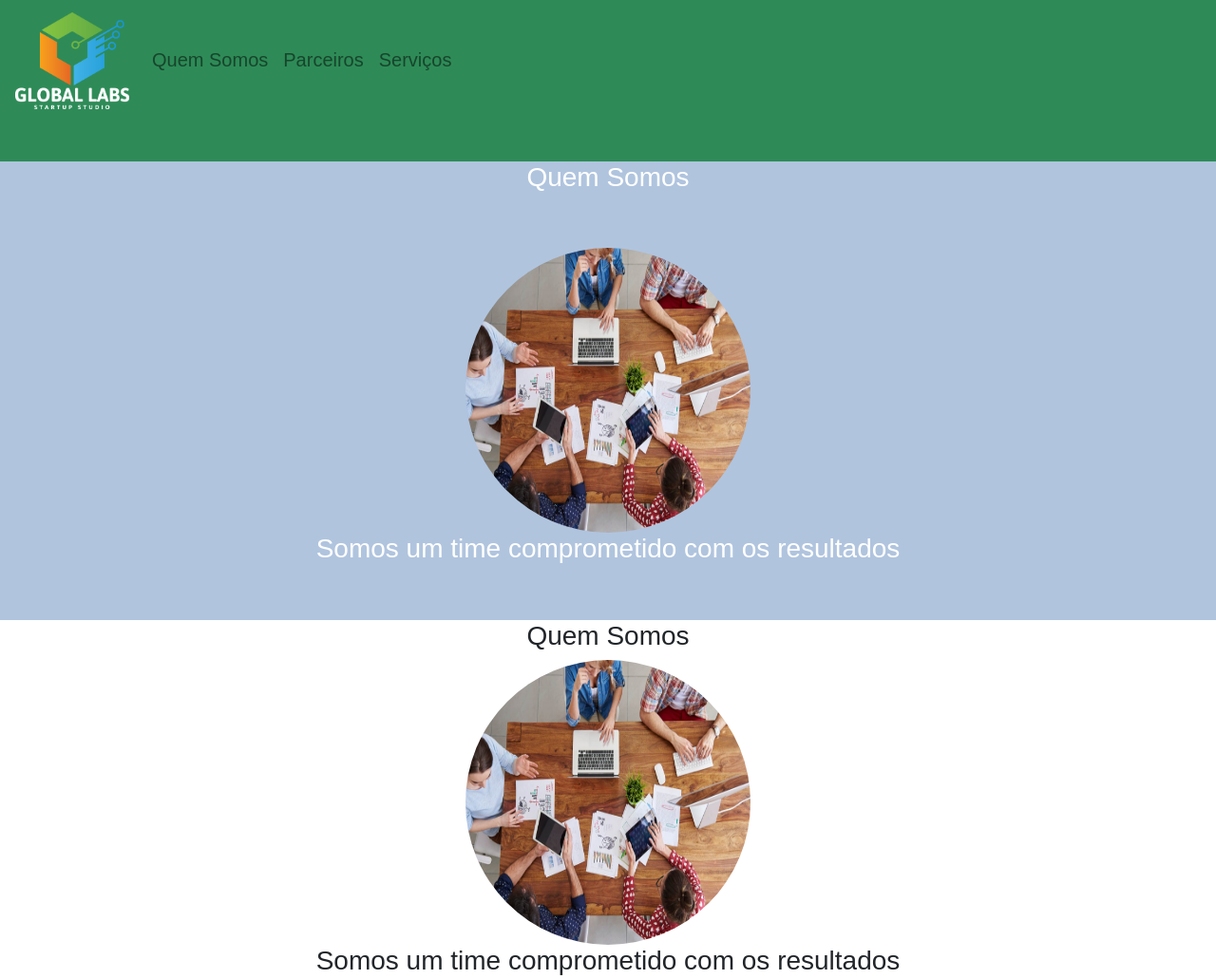
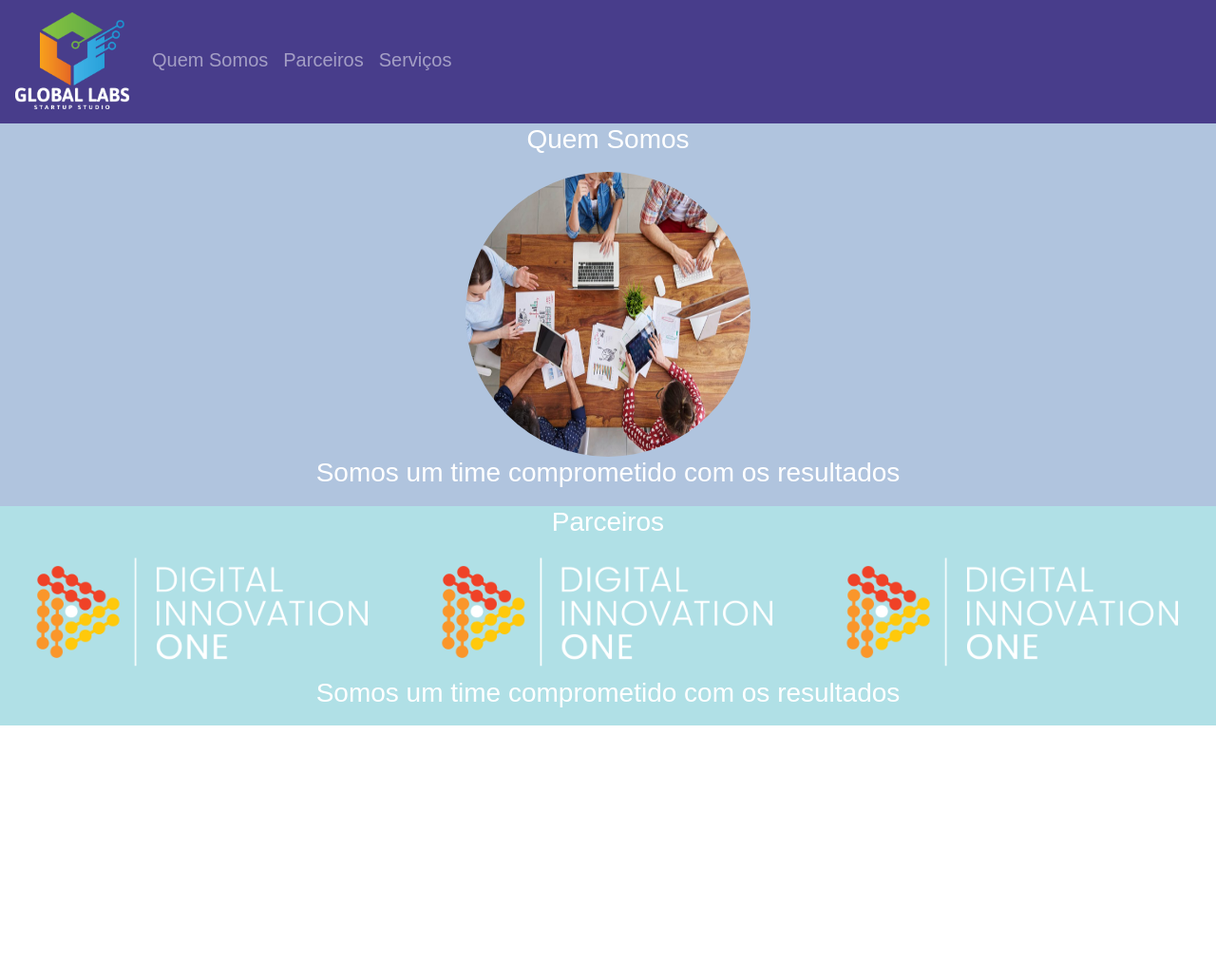
Before and after one commit to Crowlkeyn/project_bootstrap, a plain HTML site: page index.html in a window 1280 px wide. Shown: the whole page at 95% size. After the commit the page ends 800 px from the top, so only its background shows below. Drawn offline with Linux system fonts and the light colour scheme.

```diff
--- a/css/style.css
+++ b/css/style.css
@@ -1,16 +1,25 @@
 body {
 	font: 20px Arial, sans-serif;
+	color: white;
 }
 
 .navbar {
-	background-color: #2E8B57;
+	background-color: #483D8B;
 }
 
 .quem-somos {
 	background-color: #B0C4DE;
-	color: white;
+}
+
+.parceiros {
+	background-color: #B0E0E6;
 }
 
 .margin {
 	padding-bottom: 50px;
+	padding-bottom: 10px;
 }
+
+#B0C4DE
+#B0E0E6
+#87CEFA
--- a/index.html
+++ b/index.html
@@ -8,7 +8,7 @@
 	</head>
 
 	<body>
-		<nav class="navbar navbar-expand-lg navbar-light margin">
+		<nav class="navbar navbar-expand-lg navbar-dark margin">
 			<a class="navbar-brand" href="#"><img src="img/global_labs.png" width="120"></a>
 			<div class="collapse navbar-collapse">
 				<ul class="navbar-nav">
@@ -33,10 +33,20 @@
 			</div>
 		</section>
 
-		<section id="">
-			<div class="container-fluid text-center margin">
-				<h3>Quem Somos</h3>
-				<img src="img/time.jpeg" class="rounded-circle" width="300" height="300">
+		<section id="parceiros">
+			<div class="container-fluid text-center margin parceiros">
+				<h3>Parceiros</h3>
+				<div class="row">
+					<div class="col-lg-4">
+						<img src="img/Digital_Innovation_One.png" width="100%">
+					</div>
+					<div class="col-lg-4">
+						<img src="img/Digital_Innovation_One.png" width="100%">
+					</div>
+					<div class="col-lg-4">
+						<img src="img/Digital_Innovation_One.png" width="100%">
+					</div>
+				</div>
 				<h3>Somos um time comprometido com os resultados</h3>
 			</div>
 		</section>
```
